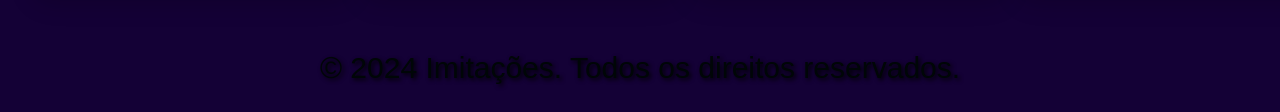
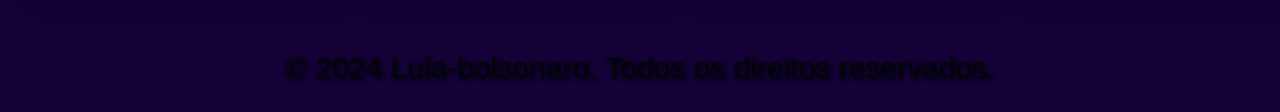
Before and after one commit to lucasrendoki-stack/trabalho-de-audio, a plain HTML site: page index.html in a window 1280 px wide. Shown: the part 3702-3814 px from the top of the page. Drawn offline with Linux system fonts and the light colour scheme.

Commit message:
Update index.html

```diff
--- a/index.html
+++ b/index.html
@@ -195,5 +195,6 @@
     </main>
     <script src="script.js"></script>
     <footer>
-        <p>&copy; 2024 Imitações. Todos os direitos reservados.</p>
+        <p>&copy; 2024 Lula-bolsonaro. Todos os direitos reservados.</p>
+
     </footer>
```
